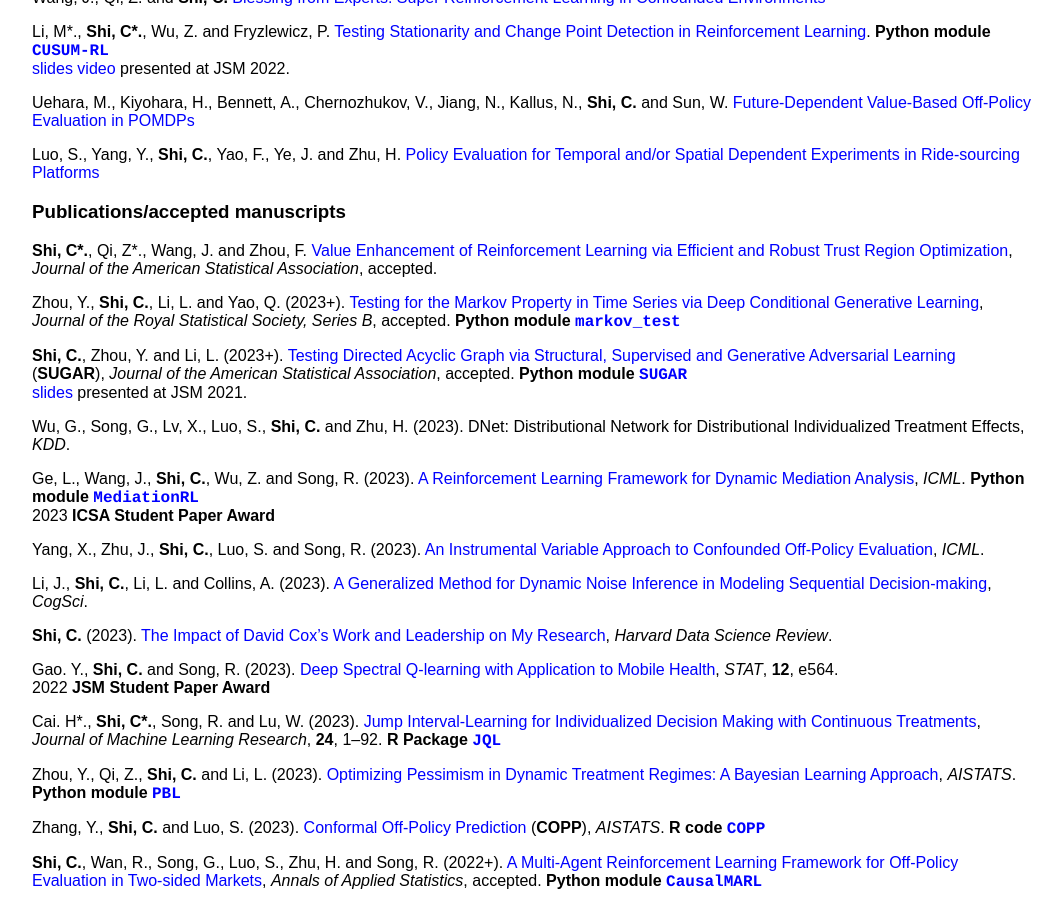
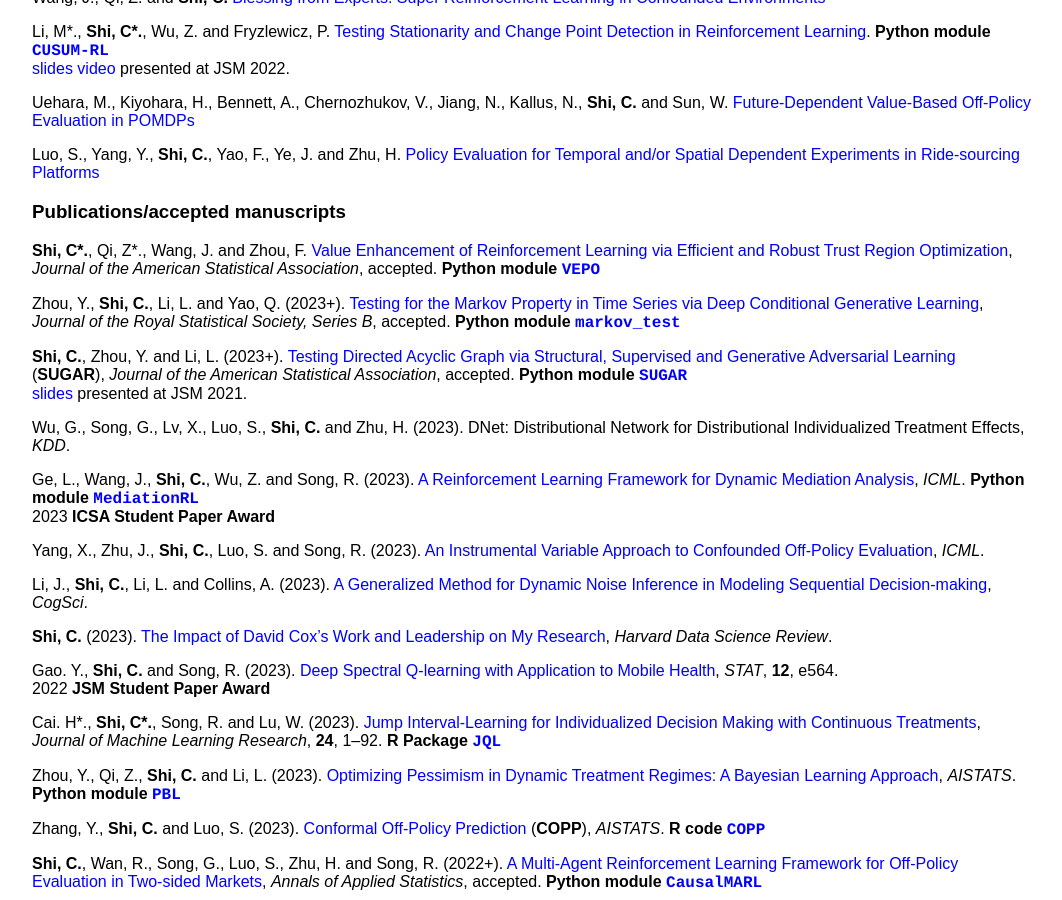
Before and after one commit to callmespring/callmespring.github.io, a Jekyll site: the page built from publication.md, in a window 1280 px wide and 900 px high, scrolled down 497 px. Shown: the whole window, without its empty margins (108-1170 px from the left). Built offline with Jekyll 4.4.1, drawn with Linux system fonts in a browser that asks for light colours.

Commit message:
Update publication.md

```diff
--- a/publication.md
+++ b/publication.md
@@ -40,7 +40,7 @@ Luo, S., Yang, Y., **Shi, C.**, Yao, F., Ye, J. and Zhu, H. [Policy Evaluation f
 
 **Shi, C\*.**, Qi, Z\*., Wang, J. and Zhou, F. [Value Enhancement of Reinforcement
 Learning via Efficient and Robust Trust
-Region Optimization](https://arxiv.org/pdf/2301.02220.pdf), _Journal of the American Statistical Association_, accepted.
+Region Optimization](https://arxiv.org/pdf/2301.02220.pdf), _Journal of the American Statistical Association_, accepted. **Python module** [<span style="font-family:courier;">**VEPO**</span>](https://github.com/dc-wangjn/VEPO)
 
 Zhou, Y., **Shi, C.**, Li, L. and Yao, Q. (2023+). [Testing for the Markov Property in Time Series via Deep Conditional Generative Learning](https://arxiv.org/abs/2305.19244), _Journal of the Royal Statistical Society, Series B_, accepted. **Python module** [<span style="font-family:courier;">**markov_test**</span>](https://github.com/yunzhe-zhou/markov_test)
 
```
